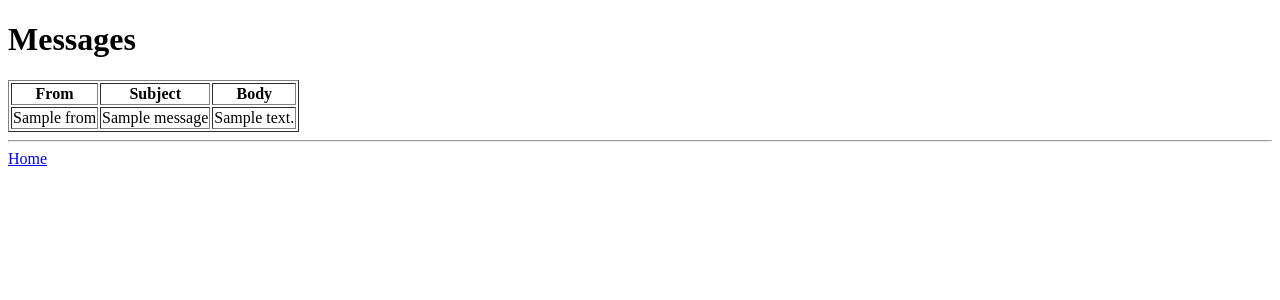
After one commit to butterfly-project/example-web-site, a PHP site: template view/public/messages.html.twig in a window 1280 px wide. The commit adds this page. Shown: the top 300 px of the page. Run offline with PHP 8.4, Linux system fonts and the light colour scheme; the template is opened without the code that fills it: most values are stand-ins (such as "Sample title", 1, 10 or a date in 2020); some libraries are stand-ins or nearby versions.

Commit message:
Renamed source config to main.yml. Added new page

```diff
--- a/config/common.yml
+++ b/config/common.yml
@@ -1,6 +1,6 @@
 bfy_plugin.template_router.default_uri:     '/index'
 bfy_plugin.template_router.template_of_404: 'error/page404.html.twig'
-bfy_plugin.template_router.data:            '&../data/data.yml'
+bfy_plugin.template_router.data:            '&../data/main.yml'
 
 bfy_plugin.template_router.templates_dirs:
   - dir:             '%app.dir.root%/view'
--- a/data/data.yml
+++ /dev/null
@@ -1 +0,0 @@
-users: '&users.yml'
--- /dev/null
+++ b/data/main.yml
@@ -0,0 +1,2 @@
+users:    '&users.yml'
+messages: '&messages.json'
--- a/di.yml
+++ b/di.yml
@@ -1,3 +1,2 @@
 __import:
   - 'config/common.yml'
-  - 'data/data.yml'
--- /dev/null
+++ b/view/public/messages.html.twig
@@ -0,0 +1,27 @@
+{% extends 'layout.html.twig' %}
+
+{% block title %}Messages{% endblock %}
+
+{% block content %}
+
+    <h1>Messages</h1>
+
+    <table border="1">
+        <tr>
+            <th>From</th>
+            <th>Subject</th>
+            <th>Body</th>
+        </tr>
+    {% for message in data.messages %}
+        <tr>
+            <td>{{ message.from }}</td>
+            <td>{{ message.subject }}</td>
+            <td>{{ message.body }}</td>
+        </tr>
+    {% endfor %}
+    </table>
+
+    <hr>
+
+    <a href="/">Home</a>
+{% endblock %}
```
Also changed, not shown: data/messages.json (added, +17 -0 lines), view/public/index.html.twig (+7 -2 lines), view/public/users.html.twig (renamed from view/public/index2.html.twig, +10 -3 lines).
